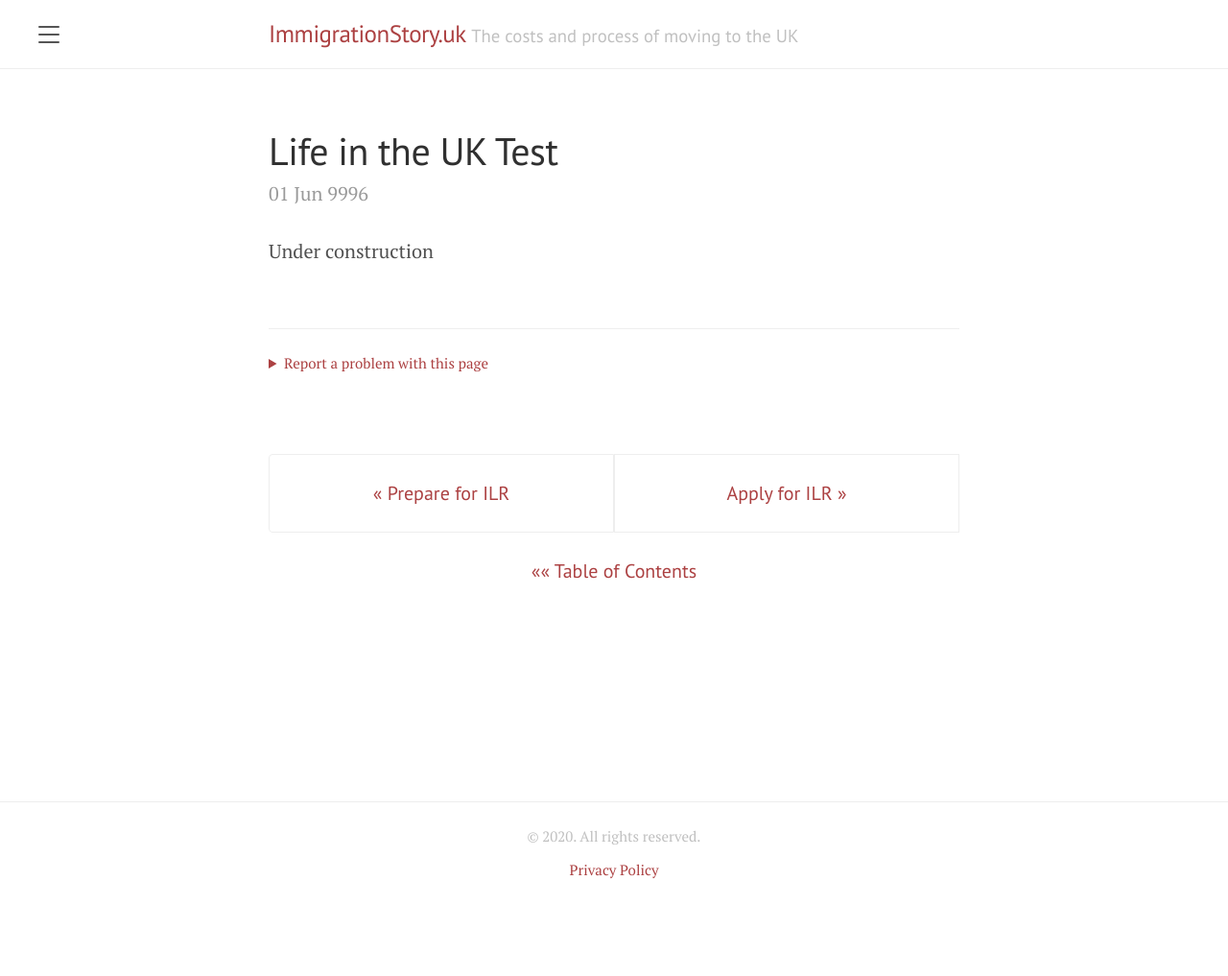
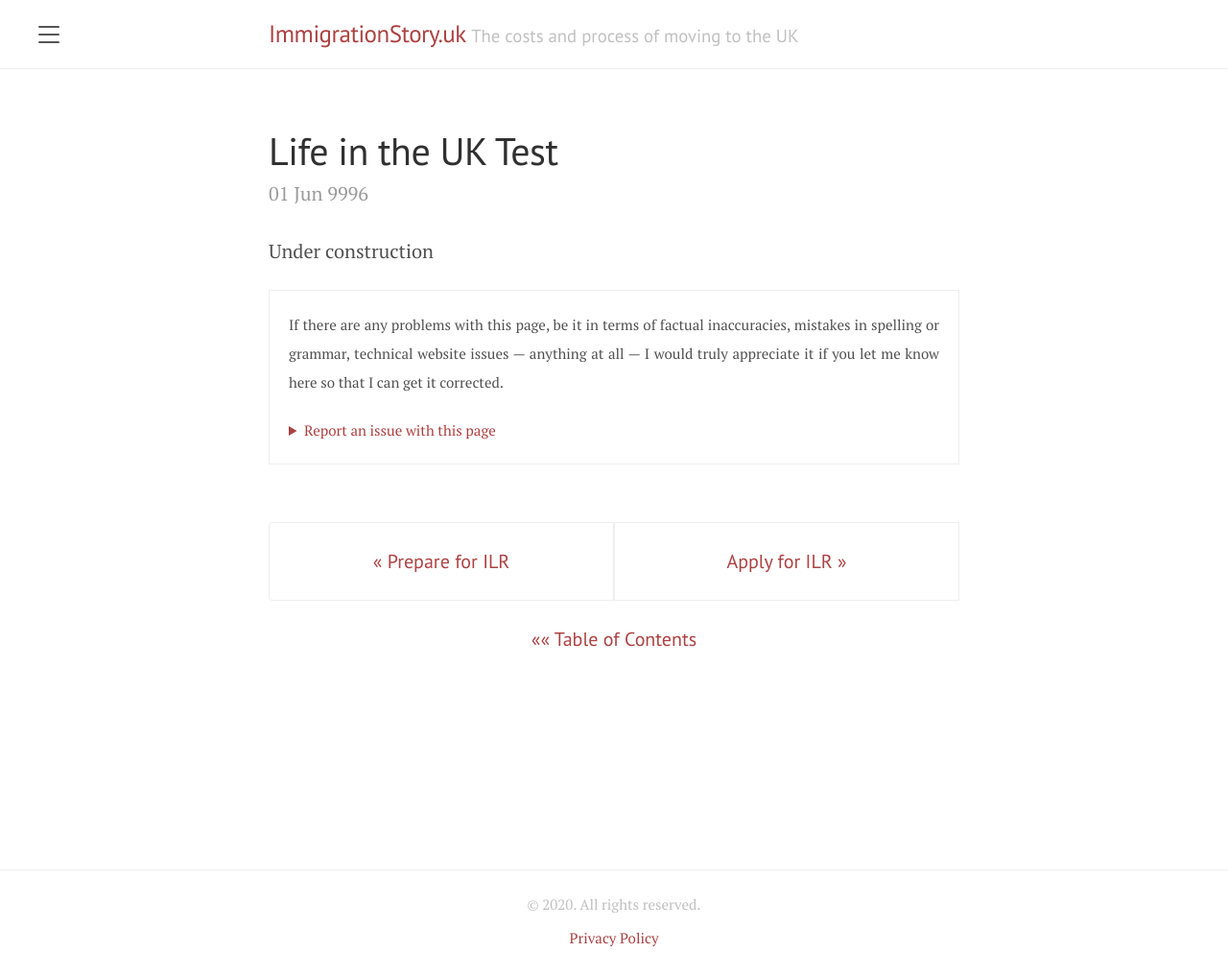
Before and after one commit to immigrationstory/uk, a Jekyll site: the page built from en-gb/_posts/9996-06-01-life-in-the-uk-test.md, in a window 1280 px wide. Shown: the whole page at 96% size. Built offline with Jekyll 4.4.1, drawn with Linux system fonts in a browser that asks for light colours; before the commit the page ends 946 px from its top, so only the background shows below that.

Commit message:
Update issue reporting text and style

```diff
--- a/_includes/report-issue.html
+++ b/_includes/report-issue.html
@@ -1,6 +1,7 @@
-<div class="report-issue">
+<div class="report-issue disclaimer">
+    <p>If there are any problems with this page, be it in terms of factual inaccuracies, mistakes in spelling or grammar, technical website issues &mdash; anything at all &mdash; I would truly appreciate it if you let me know here so that I can get it corrected.</p>
     <details>
-        <summary>Report a problem with this page</summary>
+        <summary>Report an issue with this page</summary>
         <form accept-charset="utf-8" autocomplete="on" action="https://form-a161.immigrationstory.uk/submit" enctype="application/x-www-form-urlencoded" method="POST">
             <label for="name">Your name:</label>
             <input type="text" id="name" autocomplete="name" name="name" required />
--- a/public/css/immigrationstory.css
+++ b/public/css/immigrationstory.css
@@ -93,13 +93,6 @@ div.language-options .active {
 
 /* Issue reporting */
 
-div.report-issue {
-  border-top: 1px solid #eee;
-  font-size: 0.75rem;
-  margin: 3rem 0 2rem;
-  padding: 1rem 0;
-}
-
 div.report-issue > details > summary {
   color: #ac4142;
   -webkit-touch-callout: none;
```
